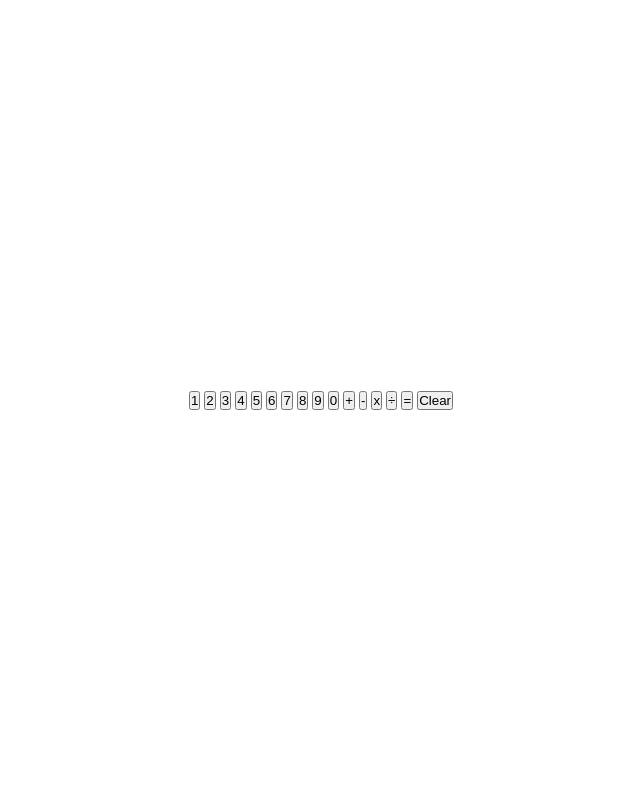
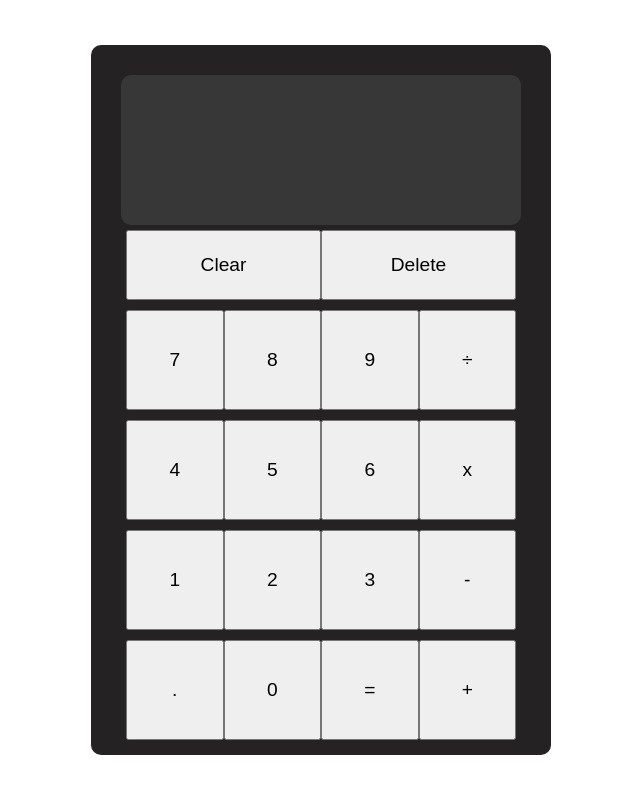
Before and after one commit to FuMinHuang/odin-Calculator, a plain HTML site: page index.html in a window 1280 px wide. Shown: the whole page, without its empty margins (319-959 px from the left). Drawn offline with Linux system fonts and the light colour scheme.

Commit message:
Remove displayNumber variable and add some css

```diff
--- a/code.js
+++ b/code.js
@@ -2,53 +2,64 @@
 let num1 = 0;
 let num2 = 0;
 let operator;
-let displayNumber1 = 0;
-let displayNumber2 = 0;
 
 // "add" function
 function add(n1, n2) {
-    return n1 + n2;
+    return num1 = n1 + n2;
 }
 
 // "subtract" function
 function subtract(n1, n2) {
-    return n1 - n2;
+    return num1 = n1 - n2;
 }
 
 // "multiply" function
 function multiply(n1, n2) {
-    return n1 * n2;
+    return num1 = n1 * n2;
 }
 
 // "divide" function
 function divide(n1, n2) {
-    return n1 / n2;
+    return num1 = n1 / n2;
 }
 
 // "operate" function
-function operate(n1, operator, n2) {
-    return operator(n1, n2);
+function operate() {
+    document.querySelector(".displayScreen").innerHTML = (window[operator](num1, num2));
+    num2 = 0;
 }
 
 // Function to populate the display when click the number buttons
 function displayScreen(event) {
+    // If clicked number buttons
     if (event.target.className == "number") {
+        // Store num1
         if (operator == undefined) {
-            displayNumber1 += event.target.innerHTML;
-            displayNumber1 = +displayNumber1;
-            document.querySelector(".displayScreen").innerHTML = displayNumber1;
             num1 += event.target.innerHTML;
             num1 = +num1;
+            document.querySelector(".displayScreen").innerHTML = num1;
+        // Store num2
         } else {
-            displayNumber2 += event.target.innerHTML;
-            displayNumber2 = +displayNumber2;
-            document.querySelector(".displayScreen").innerHTML = displayNumber2;
             num2 += event.target.innerHTML;
             num2 = +num2;
+            document.querySelector(".displayScreen").innerHTML = num2;
+
         }
+
+    // If clicked operator buttons
     } else {
-        operator = event.target.value;
-        document.querySelector(".displayScreen").innerHTML = event.target.innerHTML;
+        // After first time clicked operator buttons
+        if (operator != undefined) {
+            operate();
+            num2 = 0;
+            operator = event.target.value;
+
+        // First time clicked oeprator buttons
+        } else {
+            // displayNumber2 = 0;
+            operator = event.target.value;
+            document.querySelector(".displayScreen").innerHTML = event.target.innerHTML;
+        }
     }
 }
 
@@ -56,6 +67,19 @@ function displayScreen(event) {
 const numberButtons = document.querySelectorAll(".number");
 numberButtons.forEach(number => number.addEventListener("click", displayScreen));
 
-// Operator button function
+// When user press "operator" keys
 const operatorButtons = document.querySelectorAll(".operator");
 operatorButtons.forEach(mathOperator => mathOperator.addEventListener("click", displayScreen));
+
+// When user press "=" key
+const operateButton = document.querySelector(".operate");
+operateButton.addEventListener("click", operate);
+
+// When user press "Clear" key
+const clearButton = document.querySelector(".clear");
+clearButton.addEventListener("click", () => {
+    num1 = 0;
+    num2 = 0;
+    operator = undefined;
+    document.querySelector(".displayScreen").innerHTML = "";
+})
--- a/index.html
+++ b/index.html
@@ -9,27 +9,45 @@
 <script src="./code.js" defer></script>
 
 <body>
-    <div id="container">
-        <div id="calculator">
-            <button class="number">1</button>
-            <button class="number">2</button>
-            <button class="number">3</button>
-            <button class="number">4</button>
-            <button class="number">5</button>
-            <button class="number">6</button>
-            <button class="number">7</button>
-            <button class="number">8</button>
-            <button class="number">9</button>
-            <button class="number">0</button>
-            <button value="add" class="operator">+</button>
-            <button value="subtract" class="operator">-</button>
-            <button value="multiply" class="operator">x</button>
-            <button value="divide" class="operator">÷</button>
-            <button class="operate">=</button>
-            <button class="clear">Clear</button>
+    <div id="calculator">
+        <div class="header">
             <div class="displayScreen"></div>
         </div>
+
+        <div class="content">
+            <div class="row1">
+                <button class="clear">Clear</button>
+                <button class="delete">Delete</button>
+            </div>
+
+            <div class="row2">
+                <button class="number">7</button>
+                <button class="number">8</button>
+                <button class="number">9</button>
+                <button value="divide" class="operator">÷</button>
+            </div>
+
+            <div class="row3">
+                <button class="number">4</button>
+                <button class="number">5</button>
+                <button class="number">6</button>
+                <button value="multiply" class="operator">x</button>
+            </div>
+
+            <div class="row4">
+                <button class="number" code="Key1">1</button>
+                <button class="number">2</button>
+                <button class="number">3</button>
+                <button value="subtract" class="operator">-</button>
+            </div>
+
+            <div class="row5">
+                <button class="dot">.</button>
+                <button class="number">0</button>
+                <button class="operate">=</button>
+                <button value="add" class="operator">+</button>
+            </div>
+        </div>
     </div>
-
 </body>
 </html>
--- a/style.css
+++ b/style.css
@@ -6,16 +6,57 @@
 body {
     min-height: 100vh;
     display: flex;
-    flex-direction: column;
     justify-content: center;
     align-items: center;
 }
 
-.display {
-    padding: 10px 20px;
-    border: 2px solid;
-    border-radius: 5px;
-    background-color: gray;
-    text-align: right;
+#calculator {
+    width: 400px;
+    height: 650px;
+    padding: 30px 30px;
+    border-radius: 10px;
+    background-color: #242222;
+}
+
+.header {
+    display: flex;
+    align-items: end;
+    justify-content: end;
+    background-color: rgb(56, 55, 55);
+    border-radius: 10px;
+    padding: 10px 10px;
     box-sizing: border-box;
+    height: 150px;
+    width: 100%;
+    font-size: 50px;
+    color: aliceblue;
 }
+
+.content {
+    width: 100%
+}
+
+.row1,
+.row2,
+.row3,
+.row4,
+.row5 {
+    display: flex;
+    justify-content: space-evenly;
+    padding: 5px;
+}
+.clear,
+.delete {
+    width: 50%;
+    height: 70px;
+    font-size: larger;
+}
+
+.number,
+.operator,
+.dot,
+.operate {
+    width: 25%;
+    height: 100px;
+    font-size: larger;
+}
```
